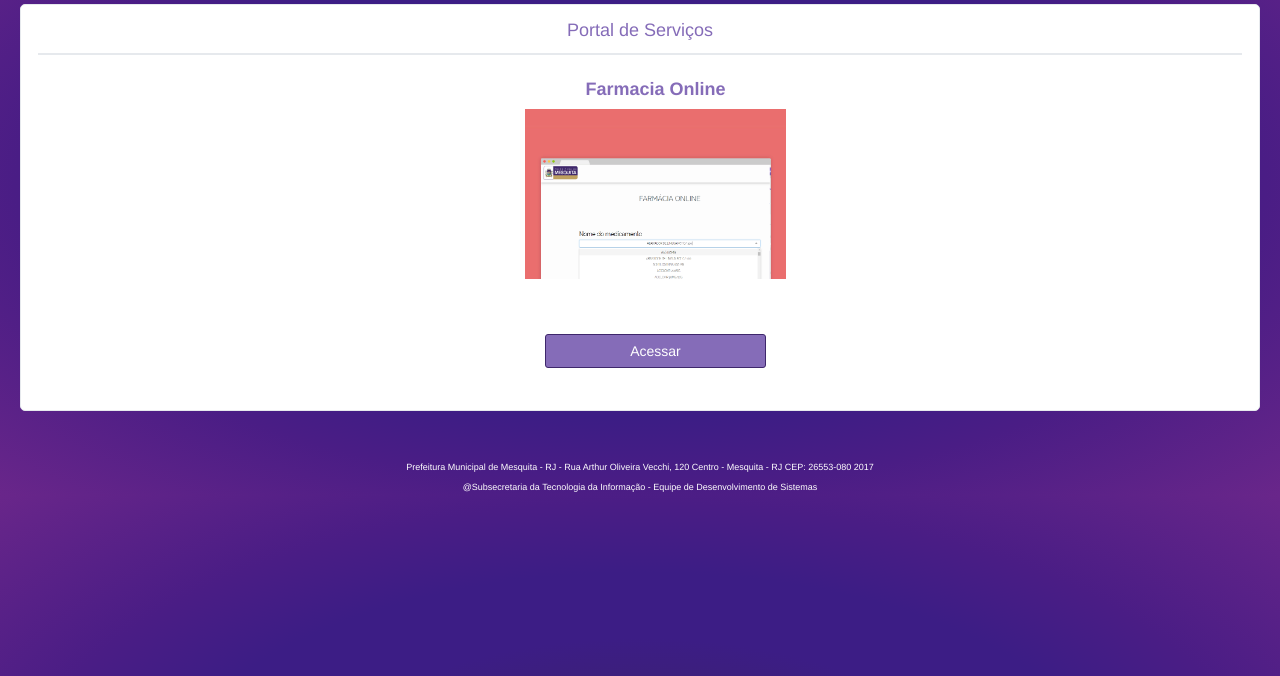
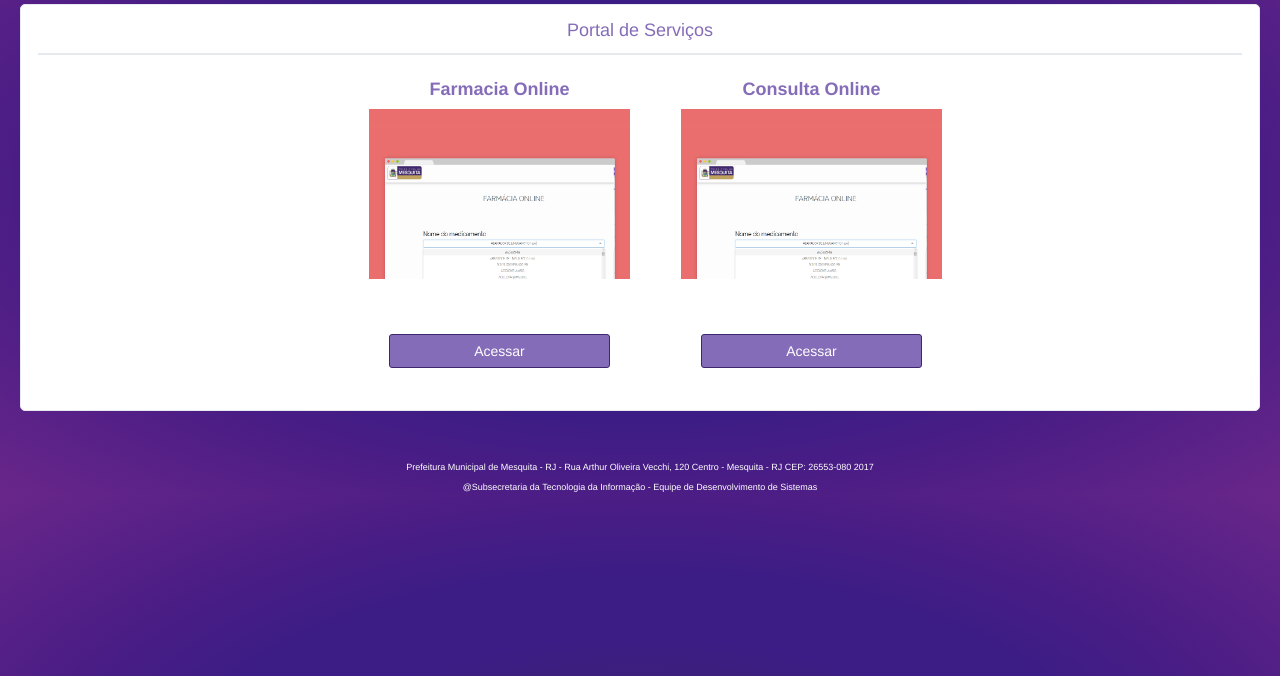
Before and after one commit to luciosblack/portal-farmacia, a plain HTML site: page index.html in a window 1280 px wide. Shown: the part 124-800 px from the top of the page. Drawn offline with Linux system fonts and the light colour scheme.

Commit message:
Link Farmacia Online

```diff
--- a/index.html
+++ b/index.html
@@ -67,12 +67,34 @@
 																			</div>
 																		</div>
 																		<div class="pricing_footer">
-																			<a href="http://farmaciaonline.mesquita.rj.gov.br" class="btn btn-roxo btn-block" role="button">Acessar</a>
+																			<a href="http://farmaciaonline.mesquita.rj.gov.br" target="_blank" class="btn btn-roxo btn-block" role="button">Acessar</a>
 																		</div>
 																	</div>
 																</div>
 															</div>
 															<!-- Farmacia Onlne -->
+
+															<!-- Consulta Onlne -->
+															<div class="col-md-3 col-sm-6 col-xs-12 wrp-trabalho">
+
+																<h2 style="text-align: center; font-weight: bold;">Consulta Online</h2>
+
+																<div class="pricing farmacia">
+																	<div class="title">
+																	</div>
+																	<div class="x_content">
+																		<div class="">
+																			<div class="pricing_features">
+
+																			</div>
+																		</div>
+																		<div class="pricing_footer">
+																			<a href="http://farmaciaonline.mesquita.rj.gov.br" target="_blank" class="btn btn-roxo btn-block" role="button">Acessar</a>
+																		</div>
+																	</div>
+																</div>
+															</div>
+															<!-- Consulta Onlne -->
 															<div class="clear"></div>
 													</span>
 
```
